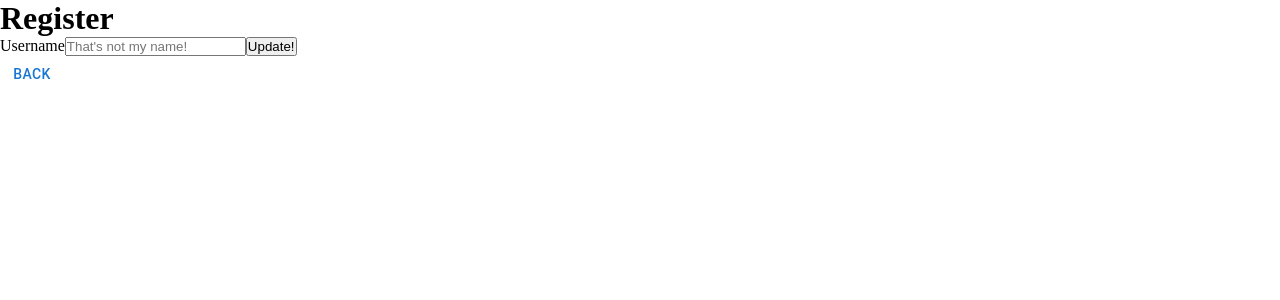
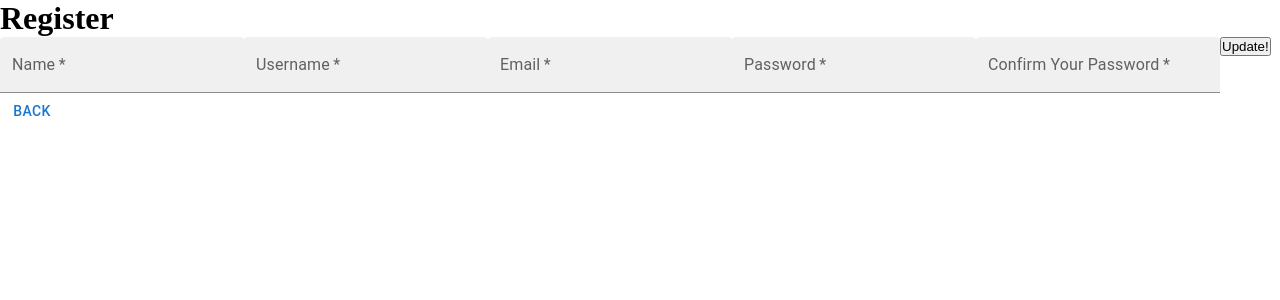
Before and after one commit to SamHardiment/budFit----Client, a React app: page /Register in a window 1280 px wide. Shown: the top 300 px of the page. Built offline with nearby package versions, Linux system fonts and the light colour scheme.

Commit message:
start styling form and adding controlled form logic

```diff
--- a/src/components/RegForm/index.js
+++ b/src/components/RegForm/index.js
@@ -1,21 +1,61 @@
 import React, { useState } from "react";
+import { TextField } from "@mui/material";
 function RegForm() {
-  const [formdata, setFormData] = useState({
+  const [formData, setFormData] = useState({
     name: "",
     username: "",
     email: "",
     password: "",
+    passwordconfirmation: "",
   });
+
+  const onInputChange = (e) => {
+    const { name, value } = e.target;
+    setFormData({ ...formData, [name]: value });
+  };
 
   return (
     <div>
-      <form>
-        <label htmlFor="username">Username</label>
-        <input
-          type="text"
+      <form noValidate autoComplete="off">
+        <TextField
+          id="name"
+          label="Name"
+          variant="filled"
+          value={formData.name}
+          onChange={onInputChange}
+          required
+        />
+        <TextField
           id="username"
-          name="username"
-          placeholder="That's not my name!"
+          label="Username"
+          variant="filled"
+          value={formData.username}
+          onChange={onInputChange}
+          required
+        />
+        <TextField
+          id="email"
+          label="Email"
+          variant="filled"
+          value={formData.email}
+          onChange={onInputChange}
+          required
+        />
+        <TextField
+          id="password"
+          label="Password"
+          variant="filled"
+          value={formData.password}
+          onChange={onInputChange}
+          required
+        />
+        <TextField
+          id="passwordconfirmation"
+          label="Confirm Your Password"
+          variant="filled"
+          value={formData.passwordconfirmation}
+          onChange={onInputChange}
+          required
         />
         <input type="submit" value="Update!" />
       </form>
```
